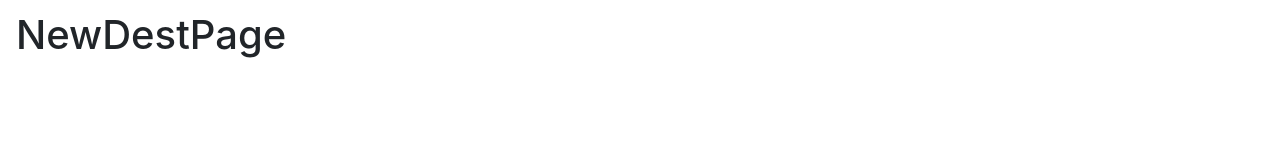
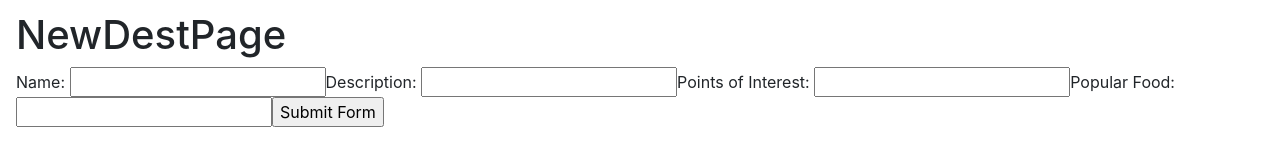
Before and after one commit to dfung003/travel-japan-guide, a React (Create React App) app: page /destinations/new in a window 1280 px wide. Shown: the part 141-306 px from the top of the page. Built offline with nearby package versions, Linux system fonts and the light colour scheme; no server answers.

Commit message:
create article functionality working, page refreshes when new schema is made

```diff
--- a/models/Article.js
+++ b/models/Article.js
@@ -4,7 +4,7 @@ const Schema = mongoose.Schema;
 const articleSchema = new Schema({
     name: { type: String, required: true, unique: true },
     description: { type: String, required: true },
-    image: { type: Array, required: true },
+    image: { type: Array },
     pointsOfInterest: { type: String, required: true },
     popularFood: { type: String, required: true }
 })
--- a/src/pages/App/App.js
+++ b/src/pages/App/App.js
@@ -12,7 +12,7 @@ import { Routes, Route } from 'react-router-dom';
 function App() {
     const [user, setUser] = useState(null);
     const [destinations, setDestinations] = useState([]);
-    const [city, setCity] = useState("");
+    const [city, setCity] = useState(false);
     useEffect(() => {
         (async () => {
             try {
@@ -23,7 +23,7 @@ function App() {
                 console.log(e)
             }
         })()
-    }, [])
+    }, [city])
 
     return (
         <main className="App">
@@ -32,7 +32,7 @@ function App() {
                 <Routes>
                     <Route path="/" element={<Layout destinations={destinations} />} >
                         <Route index element={<HomePage />} />
-                        <Route path="/destinations/new" element={<NewDestPage />} />
+                        <Route path="/destinations/new" element={<NewDestPage city={city} setCity={setCity} />} />
                         <Route path="/destinations/:id" element={<CityShowPage destinations={destinations} />} />
                     </Route>
 
--- a/src/pages/NewDestPage/NewDestPage.js
+++ b/src/pages/NewDestPage/NewDestPage.js
@@ -1,7 +1,53 @@
-export default function NewDestPage(props) {
+import { useRef } from 'react';
+import { useNavigate } from 'react-router-dom'; // lets you go from one page to another (redirect)
+
+
+export default function NewDestPage({ city, setCity }) {
+    const name = useRef(null); // keeps track of what is in back end
+    const description = useRef(null);
+    const pointsOfInterest = useRef(null);
+    const image = useRef(null);
+    const popularFood = useRef(null);
+
+    const navigate = useNavigate();
+    const handleSubmit = async (evt) => {
+        evt.preventDefault();
+        try {
+            const response = await fetch("http://localhost:3001/articles", {
+                method: "POST", // switch GET to POST request
+                headers: { "Content-Type": "application/json" },
+                body: JSON.stringify({
+                    name: name.current.value, // create schema within body with key name, give ref from line 6
+                    description: description.current.value,
+                    pointsOfInterest: pointsOfInterest.current.value,
+                    popularFood: popularFood.current.value
+                })
+
+            })
+            const data = await response.json();
+            if (response.status === 200) {
+                setCity(!city) // changes boolean from true to false, rerenders fetch request when creating new schema and refreshes page
+                navigate("/") // goes back to Home Page
+            }
+        } catch (evt) {
+            console.log(evt)
+        }
+    }
     return (
         <main className="new-dest-page">
             <h1>NewDestPage</h1>
+            <form onSubmit={handleSubmit}>
+                Name: <input name="name" type="text" ref={name} required />
+
+                Description: <input name="description" type="text" ref={description} required />
+
+                Points of Interest: <input name="pointsOfInterest" type="text" ref={pointsOfInterest} required />
+
+                Popular Food: <input name="popularFood" type="text" ref={popularFood} required />
+
+                <input type="submit" value="Submit Form" />
+
+            </form>
         </main>
     )
 
```
